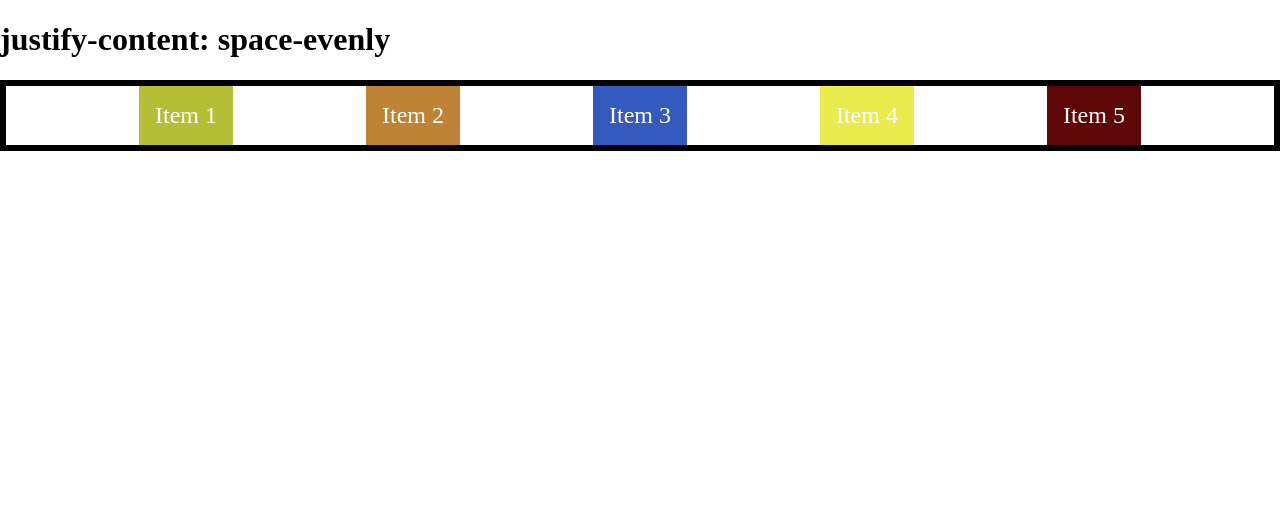
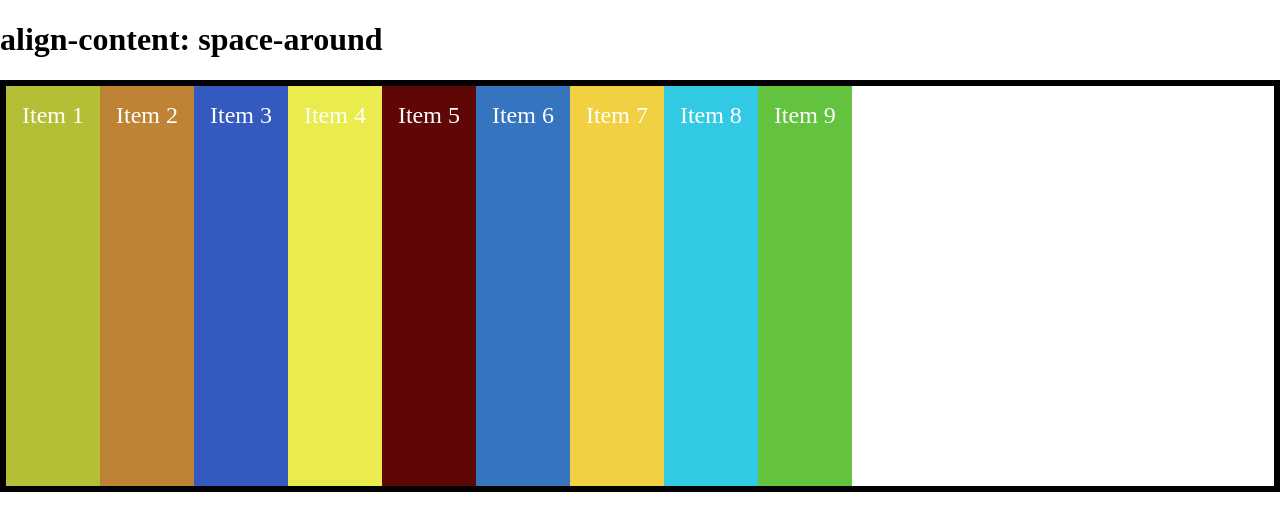
Before and after one commit to chidambararajab/Css, a plain HTML site: page Flexbox/index.html in a window 1280 px wide. Drawn offline with Linux system fonts and the light colour scheme.

Commit message:
align-item align-content

```diff
--- a/Flexbox/index.html
+++ b/Flexbox/index.html
@@ -8,13 +8,17 @@
     <link rel="stylesheet" href="style.css" />
   </head>
   <body>
-    <h1>justify-content: space-evenly</h1>
+    <h1>align-content: space-around</h1>
     <div class="container">
       <div class="flex-item item-1">Item 1</div>
       <div class="flex-item item-2">Item 2</div>
       <div class="flex-item item-3">Item 3</div>
       <div class="flex-item item-4">Item 4</div>
       <div class="flex-item item-5">Item 5</div>
+      <div class="flex-item item-6">Item 6</div>
+      <div class="flex-item item-7">Item 7</div>
+      <div class="flex-item item-8">Item 8</div>
+      <div class="flex-item item-9">Item 9</div>
     </div>
   </body>
 </html>
--- a/Flexbox/style.css
+++ b/Flexbox/style.css
@@ -8,7 +8,8 @@ body {
     * The below code will make the flex-items lay down to left to right, Also you can check the border of the container take 100% (like a block level element).
    */
   display: flex;
-  /* height: 400px; */
+  height: 400px;
+  flex-wrap: wrap;
 
   /**
     * If you don't want a block level flex container, you set the display property to the inline flex, Check the below code for the reference.
@@ -78,20 +79,75 @@ body {
   /**
     * justify-content: space-between : The extra space that was left out is evenly split through the flex items (main axis)
   */
-  justify-content: space-between;
+  /* justify-content: space-between; */
 
   /**
     * justify-content: space-around : The extra space that was left out is evenly split through the left and right side of the flex items (main axis)
     * Note: Sometime you also want space before and after the first and last flex-item, in such scenario this will be used.
   */
-  justify-content: space-around;
+  /* justify-content: space-around; */
 
   /**
     * justify-content: space-evenly : The extra space that was left out is evenly split through the all side of the flex items (main axis)
 
     * Note: Sometime you want exact space between flex-item, in such scenario this will be used.
   */
-  justify-content: space-evenly;
+  /* justify-content: space-evenly; */
+
+  /**
+    * justify-content: space-between : The extra space that was left out is evenly split through the flex items (main axis)
+  */
+  /* align-items: stretch; */
+
+  /**
+    * justify-content: space-between : The extra space that was left out is evenly split through the flex items (main axis)
+  */
+  /* align-items: flex-start; */
+
+  /**
+    * justify-content: space-between : The extra space that was left out is evenly split through the flex items (main axis)
+  */
+  /* align-items: flex-end; */
+
+  /**
+    * justify-content: space-between : The extra space that was left out is evenly split through the flex items (main axis)
+  */
+  /* align-items: center; */
+
+  /**
+    * justify-content: space-between : The extra space that was left out is evenly split through the flex items (main axis)
+  */
+  /* align-items: baseline; */
+
+  /**
+    * align-content: stretch : This is the default property. And flex-item will move to next line when there isn't enough space for them.
+  */
+  /* align-content: stretch; */
+
+  /**
+    * align-content: flex-start : Lines are packed toward the start of the flex container
+  */
+  /* align-content: flex-start; */
+
+  /**
+    * align-content: flex-end : Lines are packed toward the end of the flex container
+  */
+  /* align-content: flex-end; */
+
+  /**
+    * align-content: center : Lines are packed toward the center of the flex container
+  */
+  /* align-content: center; */
+
+  /**
+    * align-content: space-between : All the space is in-between the two lines (Lines are evenly distributed in the flex container).
+  */
+  /* align-content: space-between; */
+
+  /**
+    * align-content: space-around : All the space are evenly spread around the two lines (Lines are evenly distributed in the flex container, with half-size spaces on either end).
+  */
+  /* align-content: space-around; */
 }
 
 .flex-item {
```
